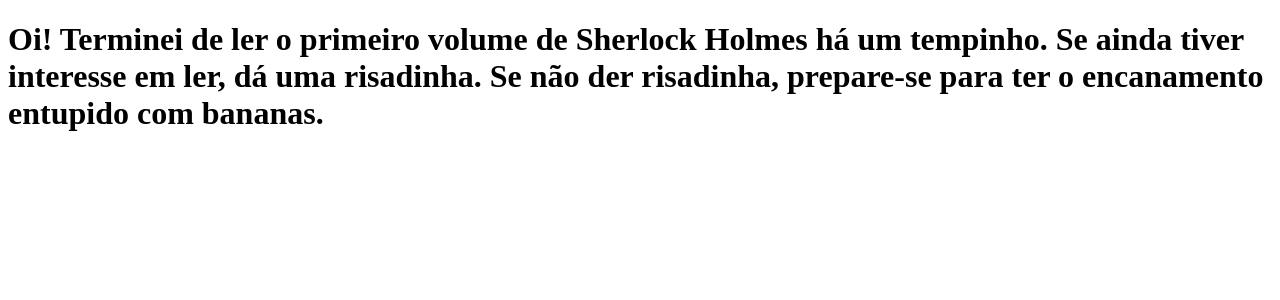
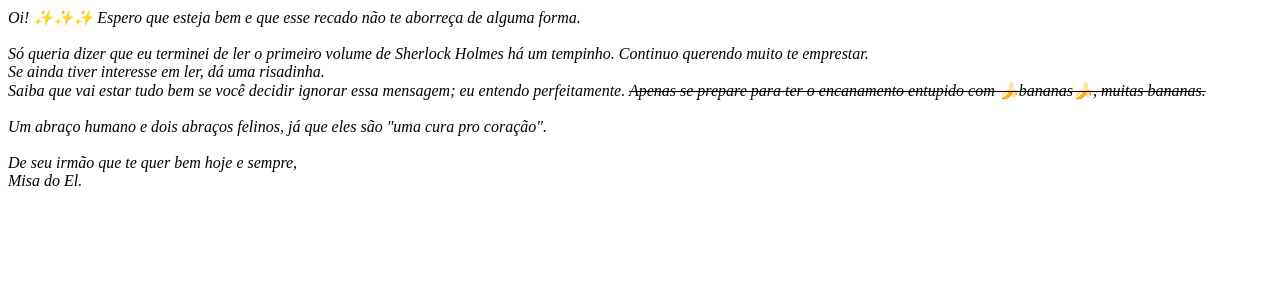
Before and after one commit to misassauro/clone-tabnewsons, a Next.js app: page / in a window 1280 px wide. Shown: the top 300 px of the page. Built offline with nearby package versions, Linux system fonts and the light colour scheme.

Commit message:
modificando a mensagem de novo :)

```diff
--- a/pages/index.js
+++ b/pages/index.js
@@ -1,5 +1,10 @@
 function Home() {
-    return <h1>Oi! Terminei de ler o primeiro volume de Sherlock Holmes há um tempinho. Se ainda tiver interesse em ler, dá uma risadinha. Se não der risadinha, prepare-se para ter o encanamento entupido com bananas.</h1>
+    return  <em>Oi! ✨✨✨ Espero que esteja bem e que esse recado não te aborreça de alguma forma.<br></br><br></br>
+            Só queria dizer que eu terminei de ler o primeiro volume de Sherlock Holmes há um tempinho.
+            Continuo querendo muito te emprestar. <br></br> Se ainda tiver interesse em ler, dá uma risadinha.<br></br>
+            Saiba que vai estar tudo bem se você decidir ignorar essa mensagem; eu entendo perfeitamente. <s>Apenas se prepare para ter o encanamento entupido com 🍌bananas🍌, muitas bananas.</s><br></br><br></br>
+            Um abraço humano e dois abraços felinos, já que eles são "uma cura pro coração".<br></br><br></br>
+            De seu irmão que te quer bem hoje e sempre, <br></br>Misa do El.</em>
 }
 
 export default Home;
```
